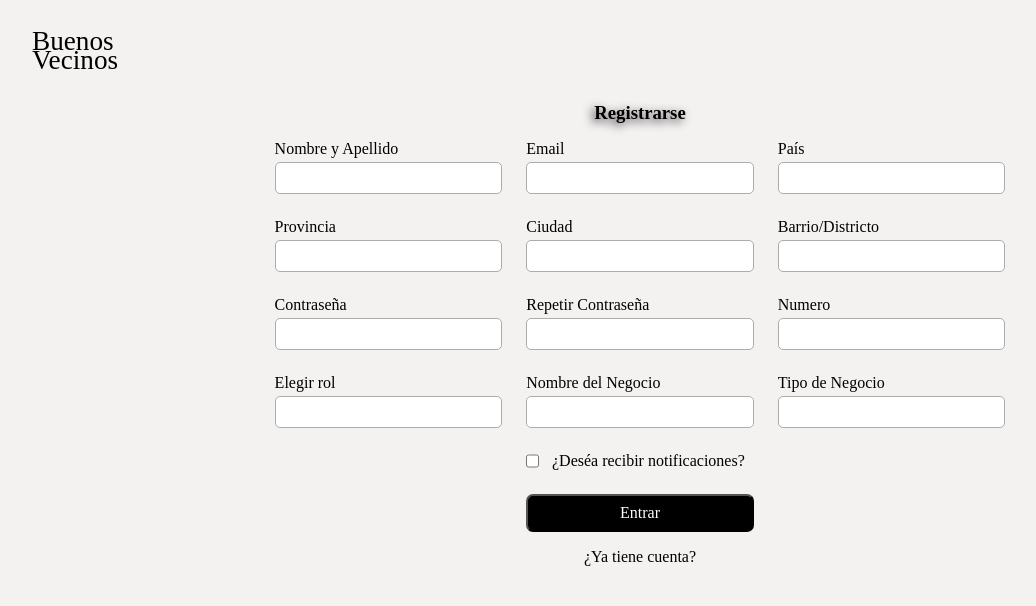
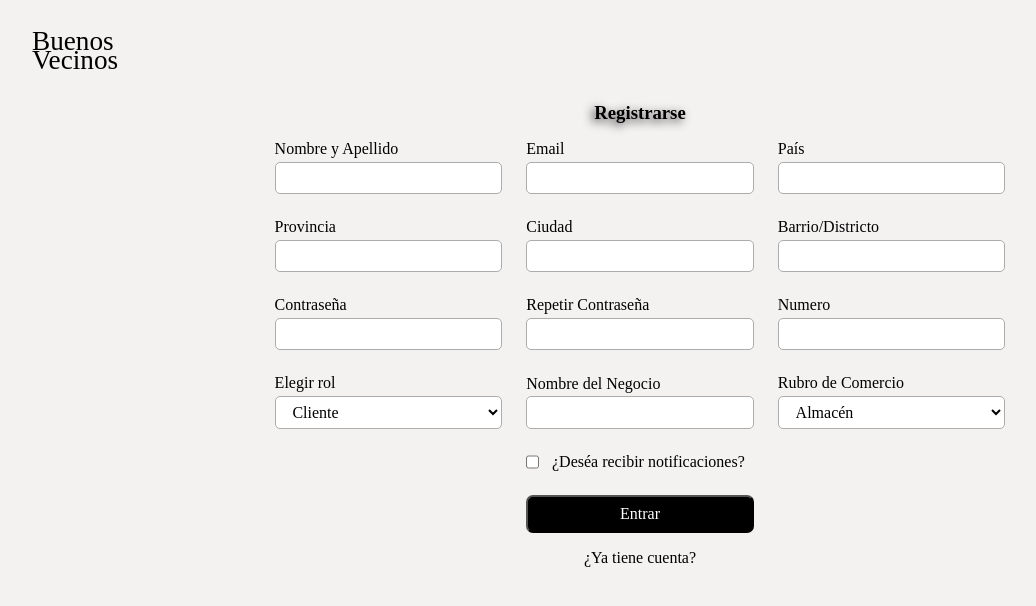
Before and after one commit to pibelanzallamas/buenos-vecinos, a React (Vite) app: page /register in a window 1280 px wide. Shown: the top 606 px of the page, without its empty margins (0-1036 px from the left). Built offline with nearby package versions, Linux system fonts and the light colour scheme; a web font is replaced by a local one.

Commit message:
register inputs

```diff
--- a/src/components/Register.jsx
+++ b/src/components/Register.jsx
@@ -17,93 +17,137 @@ function Register() {
       <section>
         <form onSubmit={(e) => handleSubmit(e)}>
           <div className="input">
-            <label htmlFor="email">Nombre y Apellido</label>
+            <label htmlFor="name">Nombre y Apellido</label>
             <input
-              type="email"
-              name="email"
+              type="text"
+              name="name"
               id="name"
-              maxLength={20}
+              maxLength={45}
+              minLength={5}
               required
             ></input>
           </div>
           <div className="input">
-            <label htmlFor="password">Email</label>
-            <input type="email" name="password" id="password" required></input>
+            <label htmlFor="email">Email</label>
+            <input
+              type="email"
+              name="email"
+              id="email"
+              maxLength={30}
+              minLength={5}
+              required
+            ></input>
           </div>
           <div className="input">
-            <label htmlFor="email">País</label>
-            <input type="email" name="email" id="name" required></input>
+            <label htmlFor="country">País</label>
+            <input
+              type="text"
+              name="country"
+              id="country"
+              maxLength={25}
+              minLength={3}
+              required
+            ></input>
           </div>
           <div className="input">
-            <label htmlFor="password">Provincia</label>
+            <label htmlFor="providence">Provincia</label>
+            <input
+              type="text"
+              name="providence"
+              id="providence"
+              maxLength={25}
+              minLength={3}
+              required
+            ></input>
+          </div>
+          <div className="input">
+            <label htmlFor="city">Ciudad</label>
+            <input
+              type="text"
+              name="city"
+              id="city"
+              maxLength={25}
+              minLength={3}
+              required
+            ></input>
+          </div>
+          <div className="input">
+            <label htmlFor="district">Barrio/Districto</label>
+            <input
+              type="text"
+              name="district"
+              id="district"
+              maxLength={25}
+              minLength={3}
+              required
+            ></input>
+          </div>
+          <div className="input">
+            <label htmlFor="password">Contraseña</label>
             <input
               type="password"
               name="password"
               id="password"
+              maxLength={30}
+              minLength={8}
               required
             ></input>
           </div>
           <div className="input">
-            <label htmlFor="email">Ciudad</label>
-            <input type="email" name="email" id="name" required></input>
-          </div>
-          <div className="input">
-            <label htmlFor="password">Barrio/Districto</label>
+            <label htmlFor="repeat-password">Repetir Contraseña</label>
             <input
               type="password"
               name="password"
-              id="password"
+              id="repeat-password"
+              maxLength={30}
+              minLength={8}
               required
             ></input>
           </div>
           <div className="input">
-            <label htmlFor="email">Contraseña</label>
-            <input type="email" name="email" id="name" required></input>
+            <label htmlFor="number">Numero</label>
+            <input
+              type="number"
+              name="number"
+              id="number"
+              max={9999999999999}
+              maxLength={20}
+              min={111111}
+            ></input>
           </div>
           <div className="input">
-            <label htmlFor="password">Repetir Contraseña</label>
+            <label htmlFor="rol">Elegir rol</label>
+            <select name="rol" id="rol" defaultValue={"client"} required>
+              <option value={"client"}>Cliente</option>
+              <option value={"commerce"}>Comercio</option>
+            </select>
+          </div>
+          <div className="input">
+            <label htmlFor="commerce-name">Nombre del Negocio</label>
             <input
-              type="password"
-              name="password"
-              id="password"
+              type="text"
+              name="commerce-name"
+              id="commerce-name"
+              maxLength={25}
+              minLength={3}
               required
             ></input>
           </div>
           <div className="input">
-            <label htmlFor="password">Numero</label>
-            <input
-              type="password"
-              name="password"
-              id="password"
+            <label htmlFor="commerce-type">Rubro de Comercio</label>
+            <select
+              name="commerce-type"
+              id="rcommerce-type"
+              defaultValue={"almacen"}
               required
-            ></input>
-          </div>
-          <div className="input">
-            <label htmlFor="password">Elegir rol</label>
-            <input
-              type="password"
-              name="password"
-              id="password"
-              required
-            ></input>
-          </div>
-          <div className="input">
-            <label htmlFor="password">Nombre del Negocio</label>
-            <input
-              type="password"
-              name="password"
-              id="password"
-              required
-            ></input>
-          </div>
-          <div className="input">
-            <label htmlFor="password">Tipo de Negocio</label>
-            <input
-              type="password"
-              name="password"
-              id="password"
-              required
-            ></input>
+            >
+              <option value={"alamcen"}>Almacén</option>
+              <option value={"carniceria"}>Carnicería</option>
+              <option value={"verduleria"}>Verduleríá</option>
+              <option value={"dietetica"}>Dietética</option>
+              <option value={"kiosko"}>Kiosco</option>
+              <option value={"granja"}>Granja</option>
+            </select>
           </div>
 
           <div></div>
--- a/src/styles/app.css
+++ b/src/styles/app.css
@@ -82,12 +82,6 @@ form .input {
   gap: 0.2rem;
   text-align: left;
 }
-form input {
-  border-radius: 5px;
-  border: 1px solid #acacac;
-  padding: 0.4rem 0.8rem;
-  font-size: 1rem;
-}
 form button {
   margin-top: 0.4rem;
 }
@@ -157,6 +151,14 @@ a:hover {
   color: orange;
 }
 
+input, select {
+  background-color: white;
+  border-radius: 5px;
+  border: 1px solid #acacac;
+  padding: 0.4rem 0.8rem;
+  font-size: 1rem;
+}
+
 .main-container {
   min-height: 100vh;
   background-color: #F4F1F1;
--- a/src/styles/app.sass
+++ b/src/styles/app.sass
@@ -37,6 +37,13 @@ a
 a:hover
   color: orange
 
+input, select
+  background-color: white
+  border-radius: 5px
+  border: 1px solid #acacac
+  padding: 0.4rem 0.8rem
+  font-size: 1rem
+
 .main-container
   min-height: 100vh
   background-color: #F4F1F1
--- a/src/styles/login.sass
+++ b/src/styles/login.sass
@@ -15,13 +15,12 @@ form
     flex-direction: column
     gap: 0.2rem
     text-align: left
-  input
-    border-radius: 5px
-    border: 1px solid #acacac
-    padding: 0.4rem 0.8rem
-    font-size: 1rem
   button
     margin-top: 0.4rem
+
+
+select
+
 
 
 @media (min-width: 1000px)
```
Also changed, not shown: 1 other file (tests, documents, lock files or other folders).
